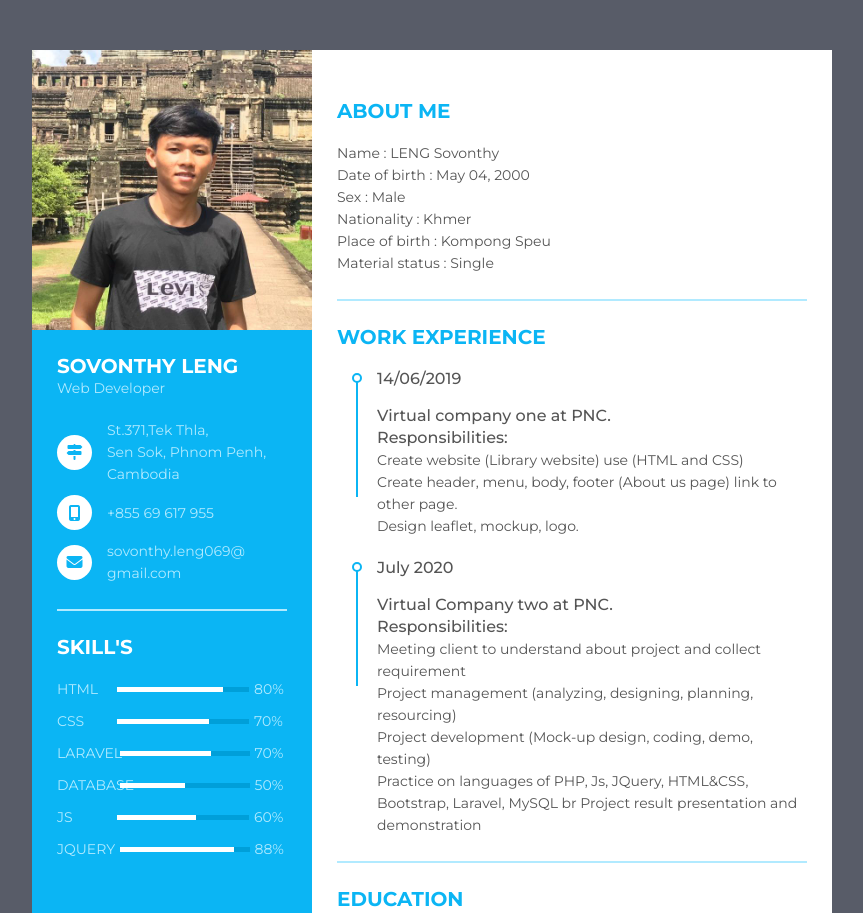
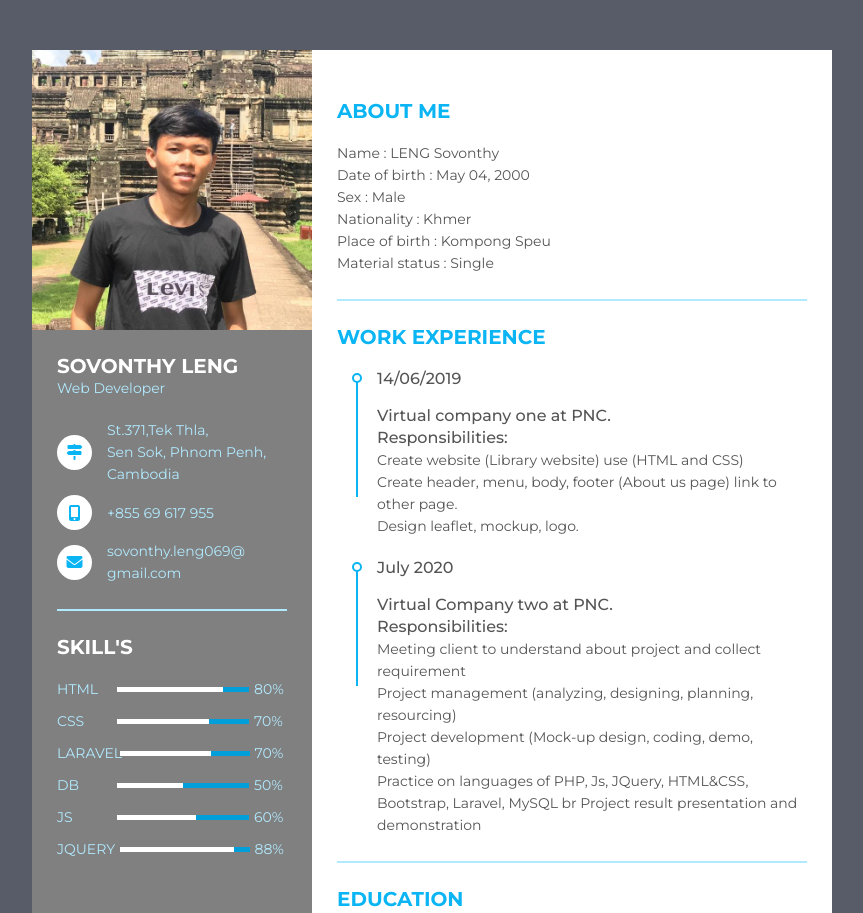
Before and after one commit to sovonthy/CV-site, a plain HTML site: page index.html in a window 1280 px wide. Shown: the top 913 px of the page, without its empty margins (208-1071 px from the left). Drawn offline with Linux system fonts and the light colour scheme.

Commit message:
add grey color

```diff
--- a/index.html
+++ b/index.html
@@ -82,7 +82,7 @@
            </li>
            <li>
              <div class="skill_name">
-               DATABASE
+               DB
              </div>
              <div class="skill_progress">
                <span style="width: 50%;"></span>
--- a/styles.css
+++ b/styles.css
@@ -35,7 +35,7 @@ body {
 
 .resume .resume_left {
   width: 280px;
-  background: #0bb5f4;
+  background: grey;
 }
 
 .resume .resume_left .resume_profile {
```
